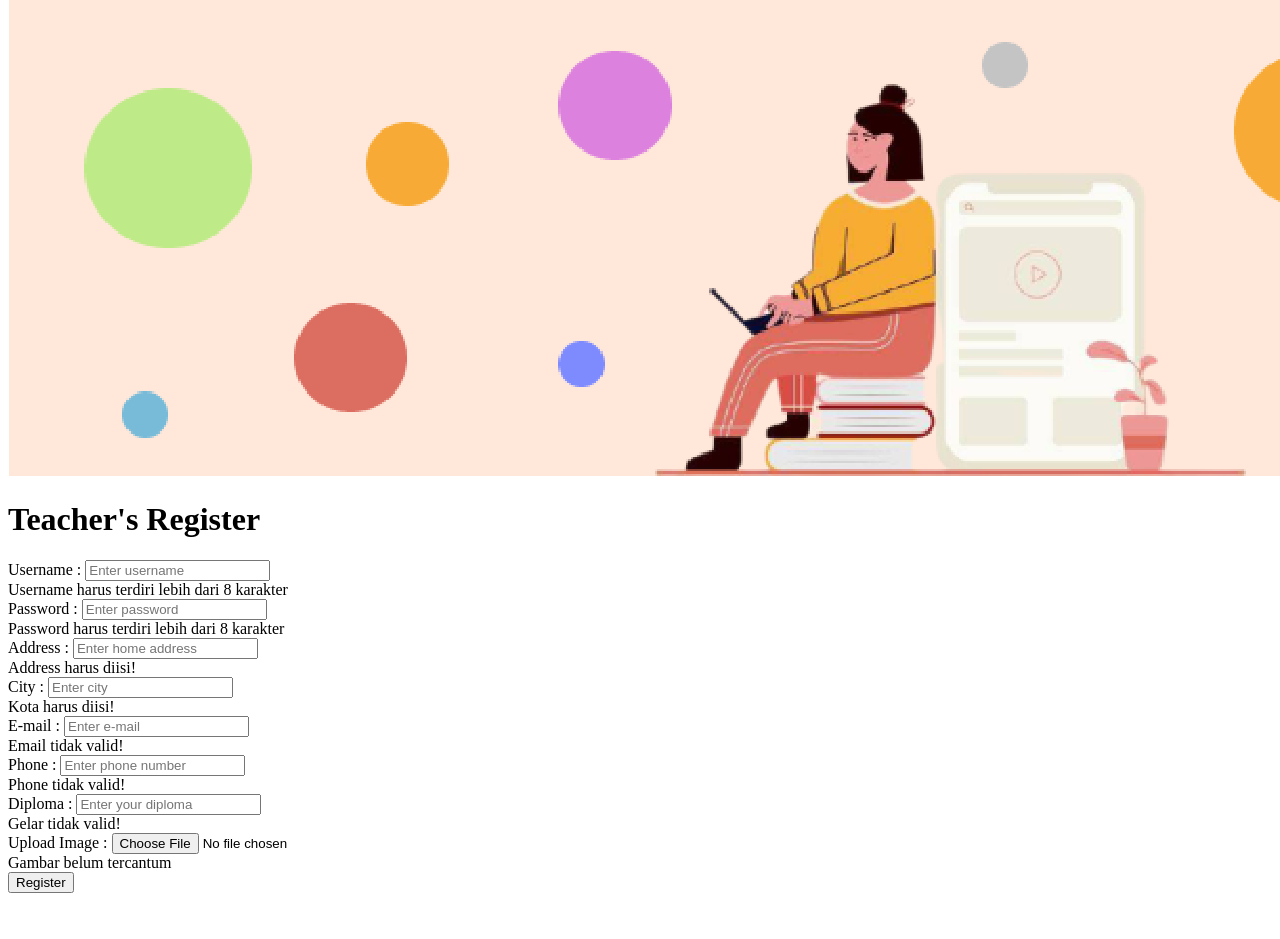
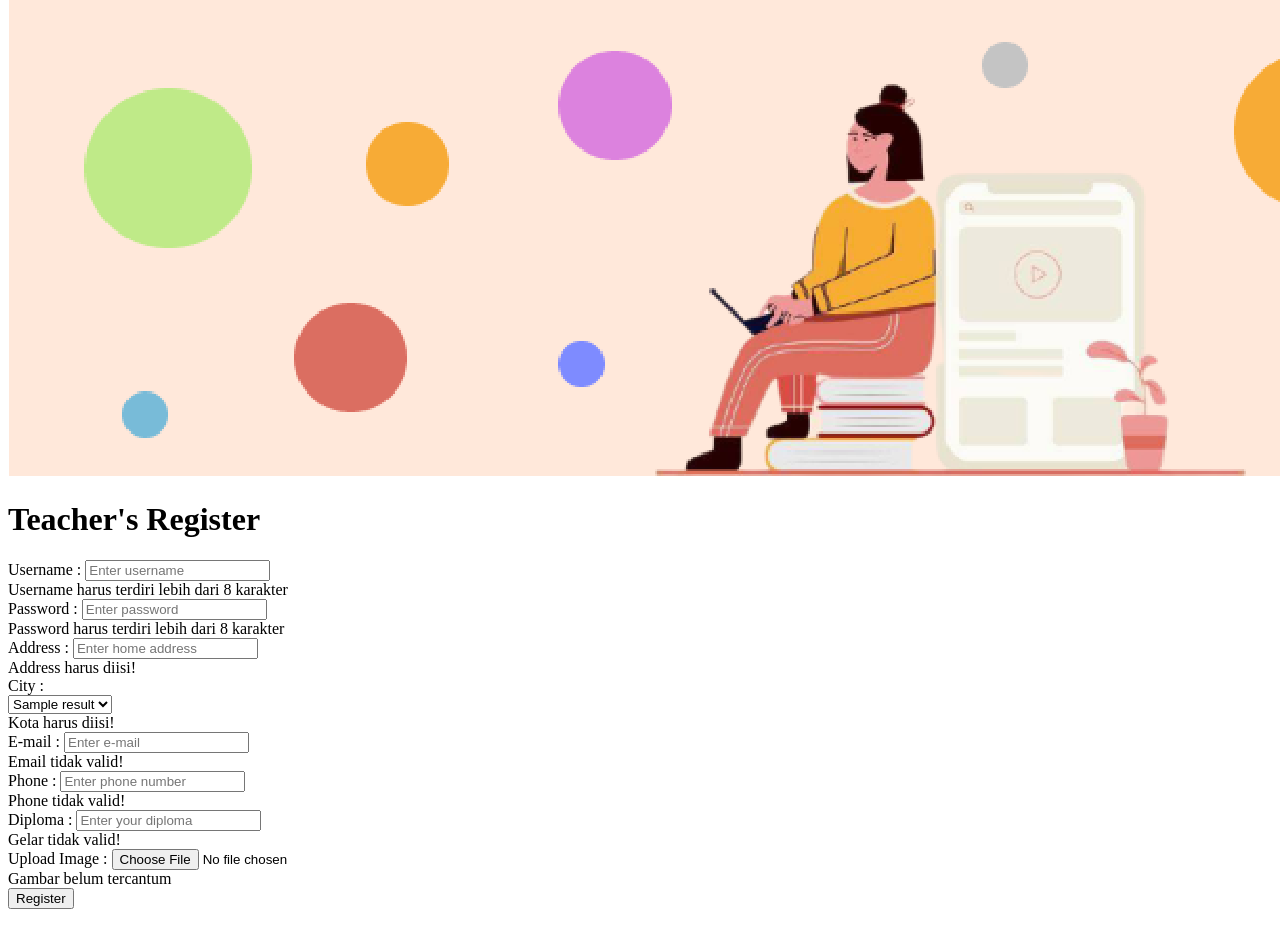
Before and after one commit to NadiaClarissaHermawan/StudieKuy-Online-Course, a PHP site: template view/userTeacherRegister.php in a window 1280 px wide; the page is wider, and only the part inside the window is pictured. Shown: the part 197-1136 px from the top of that part. Before the commit the page ends 1090 px from the top of that part, so only its background shows below. Run offline with PHP 8.4, Linux system fonts and the light colour scheme; the template is opened without the code that fills it: most values are stand-ins (such as "Sample title", 1, 10 or a date in 2020).

Commit message:
buat controller terpisah buat register teacher

```diff
--- a/router.php
+++ b/router.php
@@ -30,8 +30,8 @@
                 echo $loginCtrl->view_teacherLoginPage();
                 break;
             case $baseURL.'/userTeacherRegister':
-            	require_once "control/registerUserController.php";
-            	$registerCtrl = new registerUserController();
+            	require_once "control/registerTeacherController.php";
+            	$registerCtrl = new registerTeacherController();
                 echo $registerCtrl->view_registerTeacherUserPage();
                 break;
             case $baseURL.'/courses':
--- a/view/userTeacherRegister.php
+++ b/view/userTeacherRegister.php
@@ -40,13 +40,21 @@
 	                <span class="errorMessage" id="addrError">Address harus diisi!</span>
 	            </div>
 
-				<div class="rowLogin tulisanCoklat">
-					<label for="ucity" class="txt hurufSedang">City</label>
+				<div class="rowLogin tulisanCoklat" style="width: 61%;">
+					<label for="sel" class="txt hurufSedang">City</label>
 					<span style="width: 7px;"  class="hurufSedang">:</span>
-					<input type="text" class="kotakInput" id="ucity" name="ucity" placeholder="Enter city" oninput="checkCity()" />
+					<div class="">
+						<select id="sel" size = "1" name="ucity" class="input-option">
+							<?php
+								foreach($result as $key => $row){
+									echo '<option value="'.$row->getIdKota().'">'.$row->getNamaKota().'</option>';
+								}
+							?>
+						</select>
+					</div>
 				</div>
 				<div class="rowLogin">
-	                <span class="errorMessage" id="cityError">Kota harus diisi!</span>
+	                <span class="errorMessage" id="cityError" style="margin-left: 0%;">Kota harus diisi!</span>
 	            </div>
 
 				<div class="rowLogin tulisanCoklat">
```
Also changed, not shown: control/registerTeacherController.php (added, +30 -0 lines).
